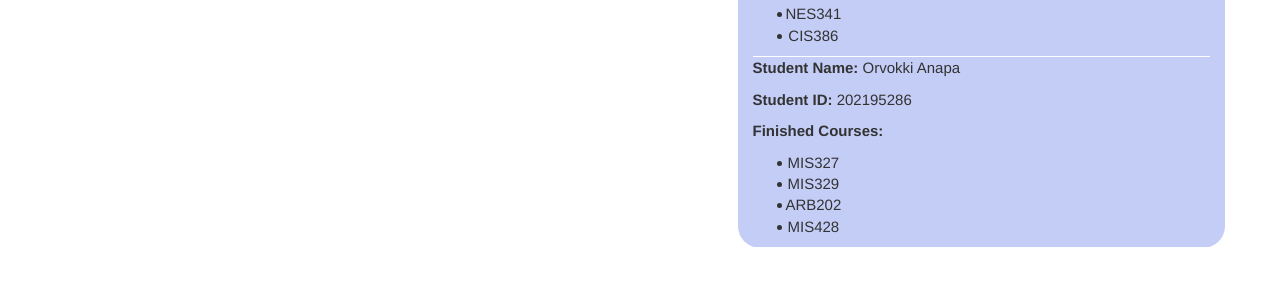
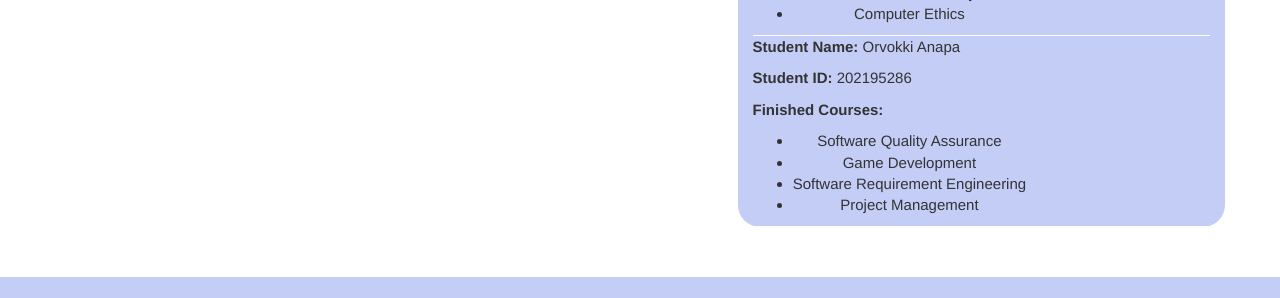
Before and after one commit to Yomna-J/YoumnaJaza-SWE322, a PHP site: page /PS_01_YoumnaJaza_201812214.php in a window 1280 px wide. Shown: the part 1006-1304 px from the top of the page. After the commit the page ends 1283 px from the top, so only its background shows below. Run offline with PHP 8.4, Linux system fonts and the light colour scheme.

Commit message:
Edited courses names

```diff
--- a/Practical Sessions/PS_01_YoumnaJaza_201812214.php
+++ b/Practical Sessions/PS_01_YoumnaJaza_201812214.php
@@ -61,26 +61,26 @@
                         function print_cmpltd_courses(){
                             echo "<ul>";
                             foreach ($this->cmpltd_courses as $course) {
-                                echo "<li><span style='left:-45%;position:relative;'>" . $course . "</span></li>";
+                                echo "<li><span style='left:-22%;position:relative;'>" . $course . "</span></li>";
                             }
                             echo "</ul>";
                         }
                     }
                     $student1 = new Student();
                     $student1->name = "Pranav Yngvi";
-                    $student1->cmpltd_courses = ["SWE301", "PHY302", "MTH001"];
+                    $student1->cmpltd_courses = ["Fundamental of Web Design", "Discrete Mathematics", "Writing Skills in Arabic"];
 
                     $student2 = new Student();
                     $student2->name = "Valerian Iva";
-                    $student2->cmpltd_courses = ["SWE322", "SWE411", "MTH001", "CIS304", "CIS386"];
+                    $student2->cmpltd_courses = ["Operating Systems", "Interactive Media", "Physics II", "Computer Architecture", "Advanced Web Programming"];
 
                     $student3 = new Student();
                     $student3->name = "Tóki Gani";
-                    $student3->cmpltd_courses = ["MTH104", "NES483", "NES 481", "NES341", "CIS386"];
+                    $student3->cmpltd_courses = ["Differential Equations", "Advanced User Interface Design", "Information Security", "Computer Ethics"];
 
                     $student4 = new Student();
                     $student4->name = "Orvokki Anapa";
-                    $student4->cmpltd_courses = ["MIS327", "MIS329", "ARB202", "MIS428"];
+                    $student4->cmpltd_courses = ["Software Quality Assurance", "Game Development", "Software Requirement Engineering", "Project Management"];
 
 
                     $students = [$student1, $student2, $student3, $student4];
@@ -96,8 +96,7 @@
                         echo "<p style='text-align:left;'><b>Student ID: </b>" . $students[$i]->get_id() . "</p>";
                         echo "<p style='text-align:left;'><b>Finished Courses: </b>";
                         echo "<p style='left:-144px;'>".$students[$i]->print_cmpltd_courses()."</p>";
-                        if(in_array("SWE322",$students[$i]->cmpltd_courses)){
-
+                        if(in_array("Advanced Web Programming",$students[$i]->cmpltd_courses)){
                             echo "<p style='text-align:left'><b>This student is a Full Stack Developer!</b></p> ";
                         }
                         echo "</div></div>";
```
